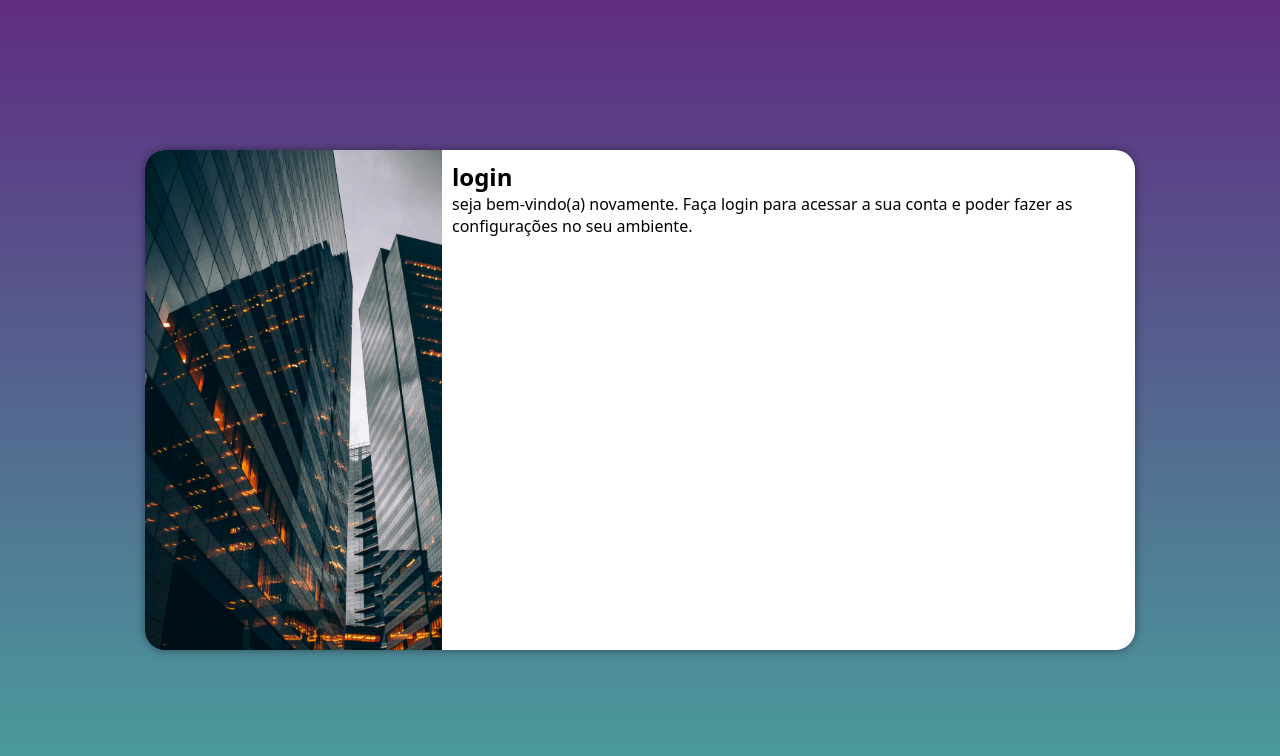
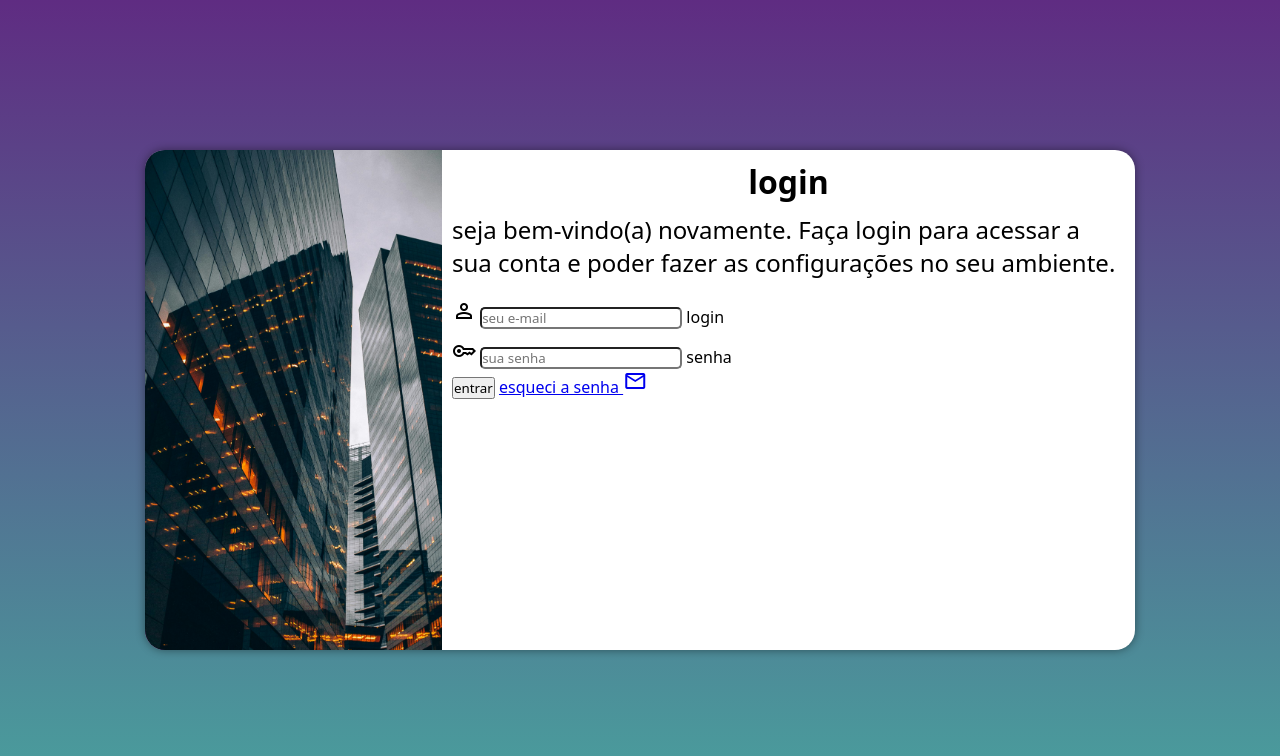
Before and after one commit to RuanDsouzah/projeto-login, a plain HTML site: page index.html in a window 1280 px wide. Drawn offline with nearby package versions, Linux system fonts and the light colour scheme.

Commit message:
adicionei os formularios

```diff
--- a/estilos/media-queries.css
+++ b/estilos/media-queries.css
@@ -15,6 +15,12 @@
     #formulario{
         float: right;
         width: 60%;
+    }
+    #formulario > h1{
+        font-size: 2em;
+    }
+    #formulario > p{
+        font-size: 1.5em;
     }
 }
 
@@ -35,6 +41,12 @@
         width: 65%;
 
     }
+    #formulario > h1{
+        font-size: 2em;
+    }
+    #formulario > p{
+        font-size: 1.5em;
+    }
 }
 @media screen and (min-width:1200px){
     body{
@@ -53,4 +65,10 @@
         width: 70%;
 
     }
+    #formulario > h1{
+        font-size: 2em;
+    }
+    #formulario > p{
+        font-size: 1.5em;
+    }
 }
--- a/estilos/style.css
+++ b/estilos/style.css
@@ -48,3 +48,18 @@ main{
     display: block;
     padding: 10px;
 }
+#formulario >h1{
+    text-align: center;
+    margin-bottom: 10px;
+}
+#formulario > p{
+    font-size: .8em;
+    margin-bottom: 20px;
+}
+#ilogin{
+    margin-bottom: 10px;
+    border-radius: 5px;
+}
+#isenha{
+    border-radius: 5px;
+}
--- a/index.html
+++ b/index.html
@@ -4,6 +4,7 @@
     <meta charset="UTF-8">
     <meta name="viewport" content="width=device-width, initial-scale=1.0">
     <title>login</title>
+    <link rel="stylesheet" href="https://fonts.googleapis.com/css2?family=Material+Symbols+Outlined" />
     <link rel="stylesheet" href="estilos/style.css">
     <link rel="stylesheet" href="estilos/media-queries.css">
 </head>
@@ -16,7 +17,28 @@
             <div id="formulario">
                 <h1>login</h1>
                 <p>seja bem-vindo(a) novamente. Faça login para acessar a sua conta e poder fazer as configurações no seu ambiente.</p>
-                <form action="login.php" method="post"></form>
+                <form action="login.php" method="post">
+                    <div class="campo">
+                        <span class="material-symbols-outlined">
+                            person
+                            </span>
+                        <input type="email" name="login" id="ilogin" placeholder="seu e-mail" autocomplete="email" required maxlength="30">
+                        <label for="ilogin">login</label>
+                    </div>
+                    <div class="campo">
+                        <span class="material-symbols-outlined">
+                            key
+                            </span>
+                        <input type="password" name="senha" id="isenha" placeholder="sua senha" autocomplete="current-password" required minlength="8">
+                        <label for="isenha">senha</label>
+                    </div>
+                    <input type="submit" value="entrar">
+                    <a href="esqueci.html">esqueci a senha
+                        <span class="material-symbols-outlined">
+                            mail
+                            </span>
+                    </a>
+                </form>
             </div>
         </section>
     </main>
```
